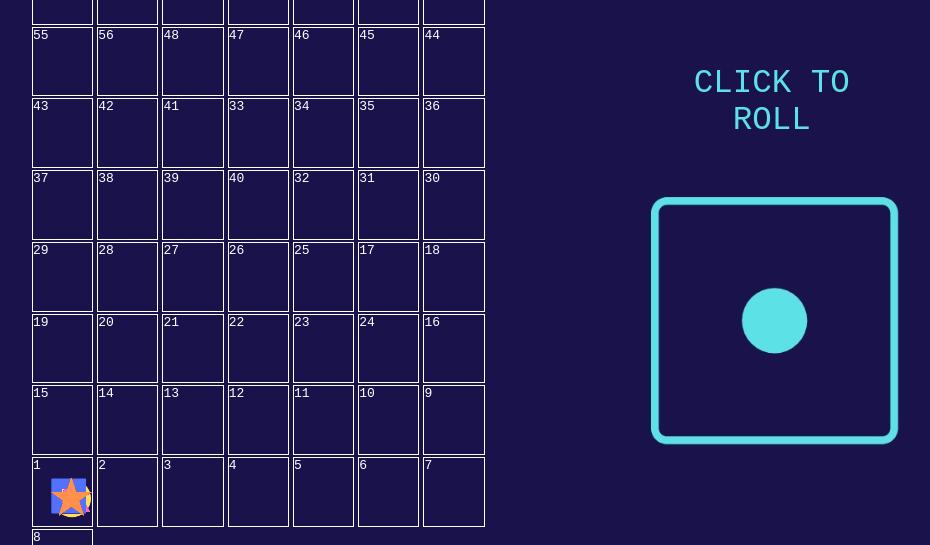
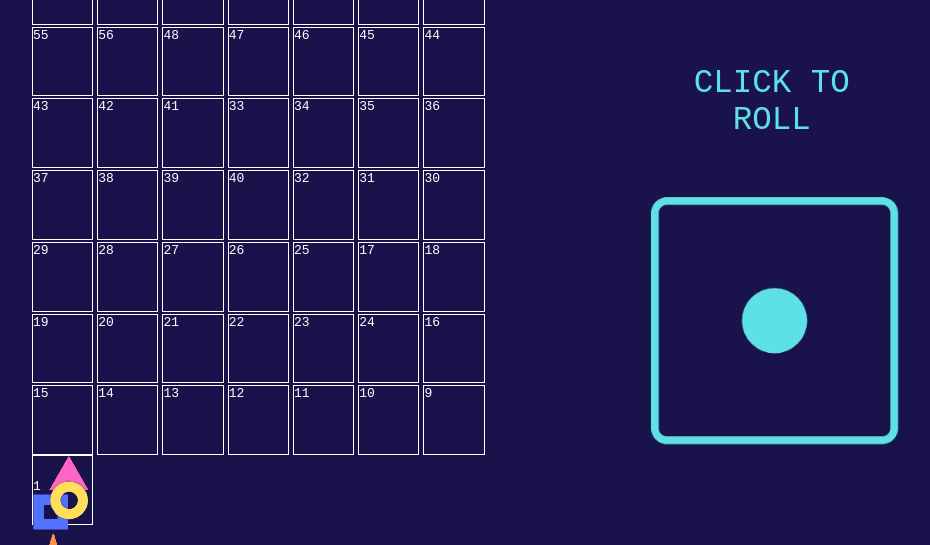
Before and after one commit to danihadi/CSE1500, a plain HTML site: page Splash screen/game.html in a window 1280 px wide. Shown: the part 255-800 px from the top of the page, without its empty margins (160-1090 px from the left). Drawn offline with Linux system fonts and the light colour scheme.

Commit message:
Player Icon changes

```diff
--- a/Splash screen/game.css
+++ b/Splash screen/game.css
@@ -71,9 +71,9 @@ body{
     border: none;
     cursor: pointer;
 }
-.pion{
+.pion1{
     float: left;
-    left: 30%;
-    top: 30%;
+    left: 25%;
+    top: 35%;
     position: absolute;
 }
--- a/Splash screen/game.html
+++ b/Splash screen/game.html
@@ -65,10 +65,10 @@
                 <div id="10" class="bord"> 10 </div>
                 <div id="9" class="bord"> 9 </div>
                 <div id="1" class="bord"> 1
-                    <img class="pion" src="Player1.png">
-                    <img class="pion" src="Player2.png">
-                    <img class="pion" src="Player3.png">
-                    <img class="pion" src="Player4.png">
+                    <img class="pion1" src="Player1.png">
+                    <img class="pion2" src="Player2.png">
+                    <img class="pion3" src="Player3.png">
+                    <img class="pion4" src="Player4.png">
                 </div>
                 <div id="2" class="bord"> 2 </div>
                 <div id="3" class="bord"> 3 </div>
```
